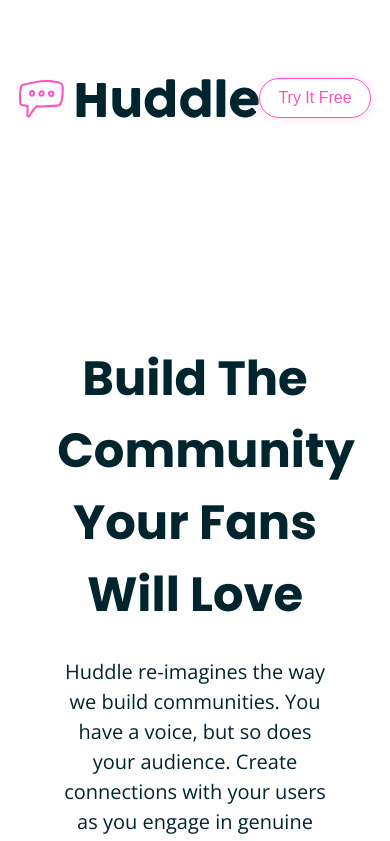
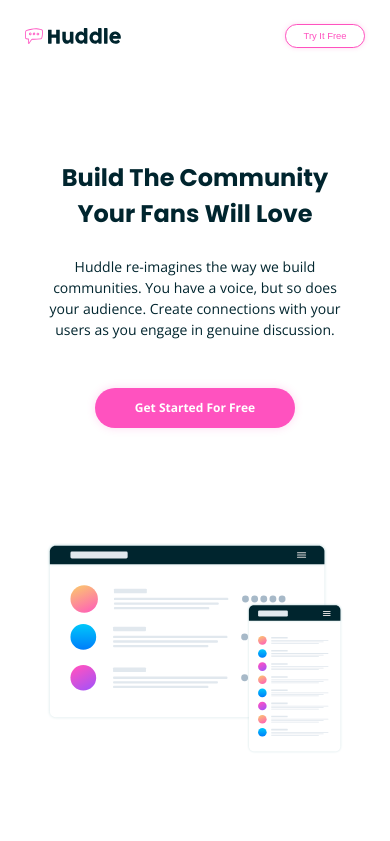
Before and after one commit to simokitkat/Huddle-landing-page-with-curved-sections, a React (Vite) app: page / in a window 390 px wide. Shown: the top 841 px of the page. Built offline with nearby package versions, Linux system fonts and the light colour scheme.

Commit message:
feat: add adaptiveness to Header and Hero sections

```diff
--- a/src/styles/_diagram.scss
+++ b/src/styles/_diagram.scss
@@ -41,3 +41,9 @@
 
     }
 }
+
+/*********************
+** Tablet and phone **
+*********************/
+
+// the point will be 1200px
--- a/src/styles/_header.scss
+++ b/src/styles/_header.scss
@@ -33,3 +33,33 @@
         }
     }
 }
+
+/*********************
+** Tablet and phone **
+*********************/
+
+@media (max-width:1200px){
+    header{
+        height: 48px;
+        padding-top: 24px;
+        margin-bottom: 112px;
+
+        nav{
+            width: 87.2%;
+
+            img{
+                display: block;
+                width: 96px;
+            }
+
+            button{
+                width: 80px;
+                height: 23.529px;
+                border-radius: 11.765px;
+                border: 0.588px solid $Pink;
+                box-shadow: 0px 0px 5px 0px rgba(255, 82, 193, 0.22);
+                font-size: 9.412px;
+            }
+        }
+    }
+}
--- a/src/styles/_hero.scss
+++ b/src/styles/_hero.scss
@@ -5,7 +5,7 @@
     margin-bottom: 120px;
 
     .container{
-        width: 70.625%;
+        width: 1016px;
         margin: auto;
         height: 100%;
         text-align: center;
@@ -51,8 +51,60 @@
         img{
             display: block;
             width: 100%;
-            max-height: 720px;
-            object-fit: cover;
+            // margin: auto;
+            // max-height: 720px;
+            // object-fit: cover;
         }
     }
 }
+
+/**********************
+** Tablet and Mobile **
+**********************/
+
+@media (max-width:1200px){
+    .hero{
+        height: 581px;
+        margin-bottom: 145.6px;
+
+        .container{
+            width: 78.93%;
+
+            h1{
+                font-size: 24px;
+                line-height: 36px;
+            }
+
+            p{
+                font-size: 14px;
+                font-weight: 400;
+                line-height: 21px;
+                margin: 24px auto 48px;
+            }
+
+            button{
+                width: 200px;
+                height: 40px;
+                font-size: 12px;
+                line-height: 18px;
+                margin-bottom: 115px;
+            }
+
+            img{
+                width: 396px;
+                margin: auto;
+            }
+        }
+    }
+}
+
+
+@media (max-width:1000px){
+    .hero{
+        .container{
+            img{
+                width: 296px;
+            }
+        }
+    }
+}
```
